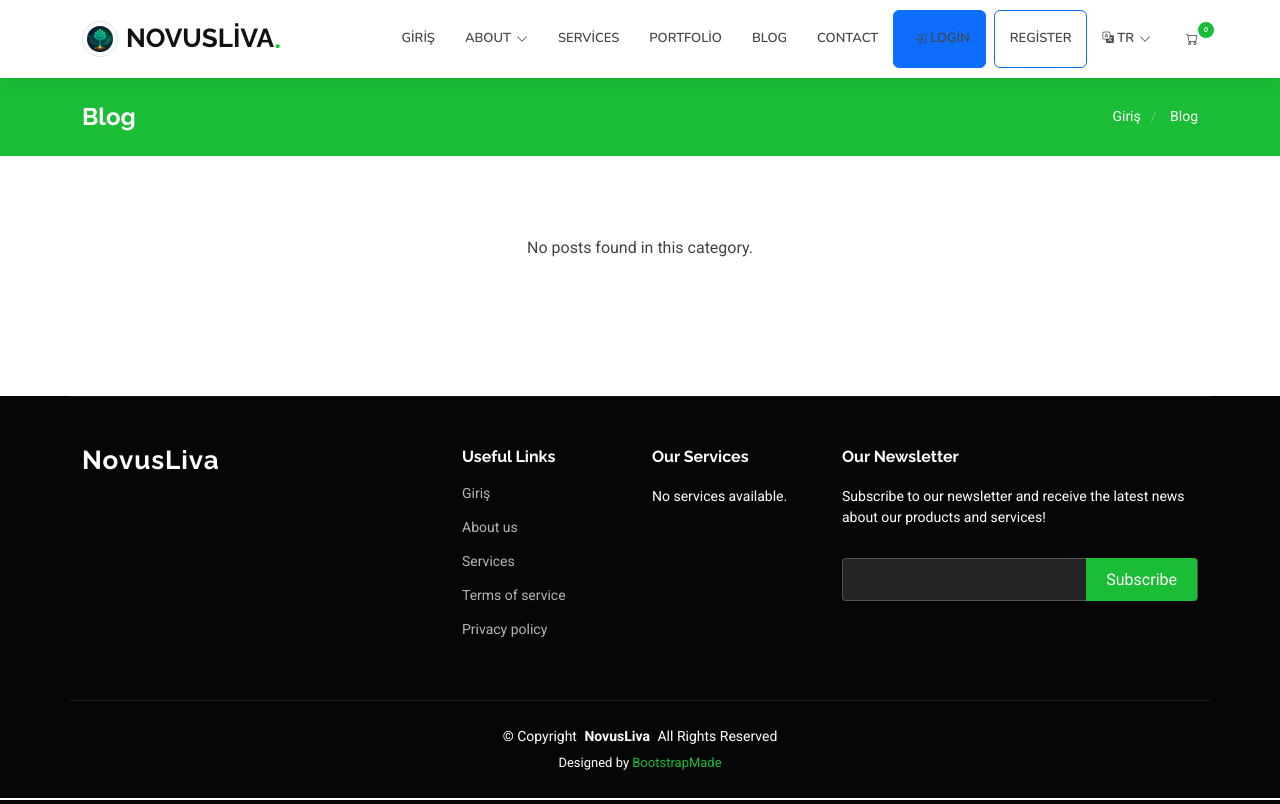
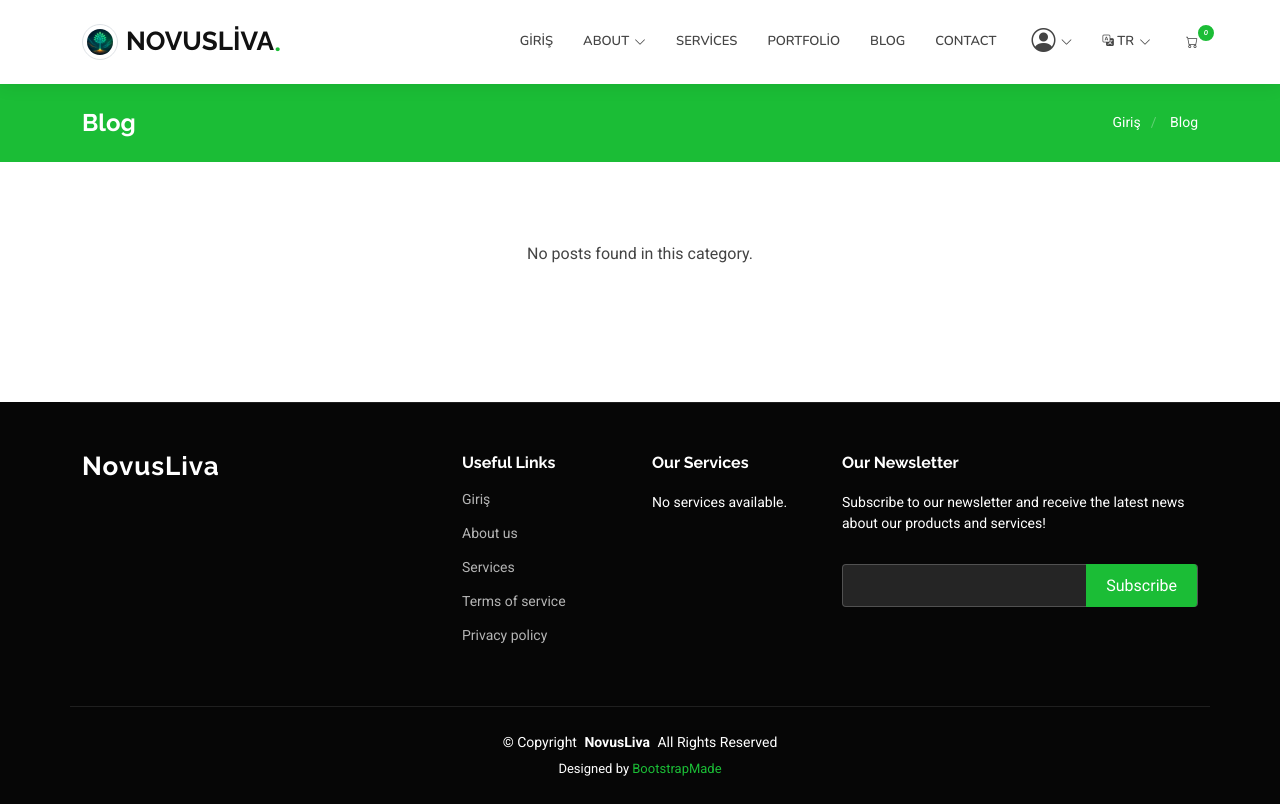
Before and after one commit to Erdemozer01/novusliva, a Django app: page /blog/ in a window 1280 px wide. Run offline with Django 5.2, Linux system fonts and the light colour scheme; data that the repository does not hold is empty; some libraries are stand-ins or nearby versions.

Commit message:
güncellendi

```diff
--- a/templates/base.html
+++ b/templates/base.html
@@ -176,15 +176,23 @@
                         </ul>
                     </li>
                 {% else %}
-                    <li>
-                        <a href="{% url 'login' %}" class="btn btn-primary me-2">
-                            <i class="bi bi-box-arrow-in-right me-1"></i>{% trans "Login" %}
+                    <li class="dropdown">
+                        <a href="#">
+                            <span><i class="bi bi-person-circle fs-4"></i></span>
+                            <i class="bi bi-chevron-down toggle-dropdown"></i>
                         </a>
-                    </li>
-                    <li>
-                        <a href="{% url 'register' %}" class="btn btn-outline-primary">
-                            {% trans "Register" %}
-                        </a>
+                        <ul>
+                            <li>
+                                <a href="{% url 'login' %}">
+                                    <i class="bi bi-box-arrow-in-right me-2"></i>{% trans "Login" %}
+                                </a>
+                            </li>
+                            <li>
+                                <a href="{% url 'register' %}">
+                                    <i class="bi bi-person-plus-fill me-2"></i>{% trans "Register" %}
+                                </a>
+                            </li>
+                        </ul>
                     </li>
                 {% endif %}
 
```
